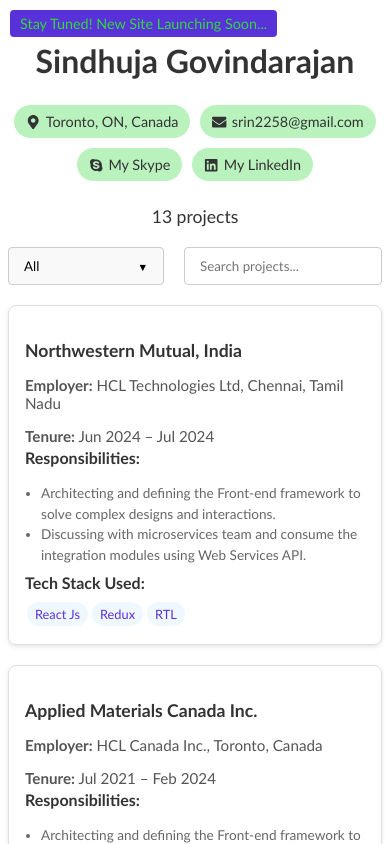
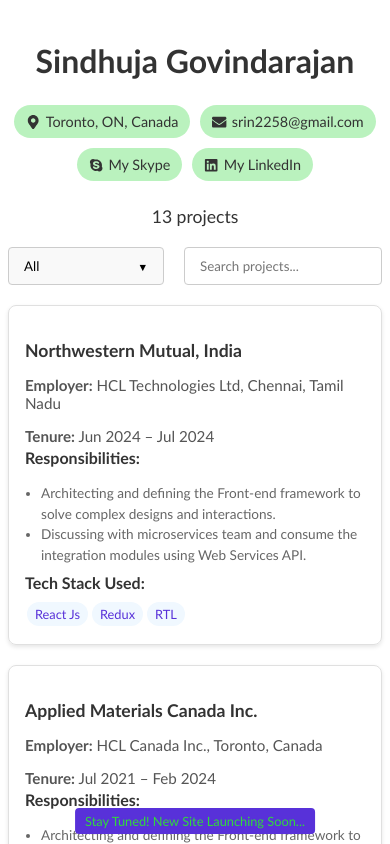
Before and after one commit to sindhujaGovindarajan/frontend-work-portfolio, a React (Create React App) app: page / in a window 390 px wide. Shown: the top 844 px of the page. Built offline with nearby package versions, Linux system fonts and the light colour scheme.

Commit message:
Responsive ComingSoon

```diff
--- a/src/components/ComingSoon.tsx
+++ b/src/components/ComingSoon.tsx
@@ -2,15 +2,34 @@
 import styled from "styled-components";
 
 const ComingSoonContainer = styled.div`
+  /* Desktop positioning (default) */
   position: absolute;
-  top: 10px;
-  left: 10px;
   background-color: ${(props) => props.theme.secondary.main};
   color: ${(props) => props.theme.primary.main};
   padding: 5px 10px;
   border-radius: 4px;
   font-size: 0.9rem;
-  z-index: 100;
+  z-index: 1000;
+  top: 10px;
+  left: 10px;
+
+  /* Responsive positioning for different screen sizes */
+  @media (max-width: 768px) {
+    position: fixed; /* Change to fixed positioning on smaller screens */
+    top: auto; /* Reset top positioning */
+    bottom: 10px;
+    left: 10px;
+    font-size: 0.85rem;
+  }
+
+  @media (max-width: 576px) {
+    position: fixed; /* Ensure fixed positioning */
+    left: 50%;
+    transform: translateX(-50%);
+    bottom: 10px;
+    white-space: nowrap;
+    font-size: 0.8rem;
+  }
 `;
 
 interface ComingSoonProps {
```
